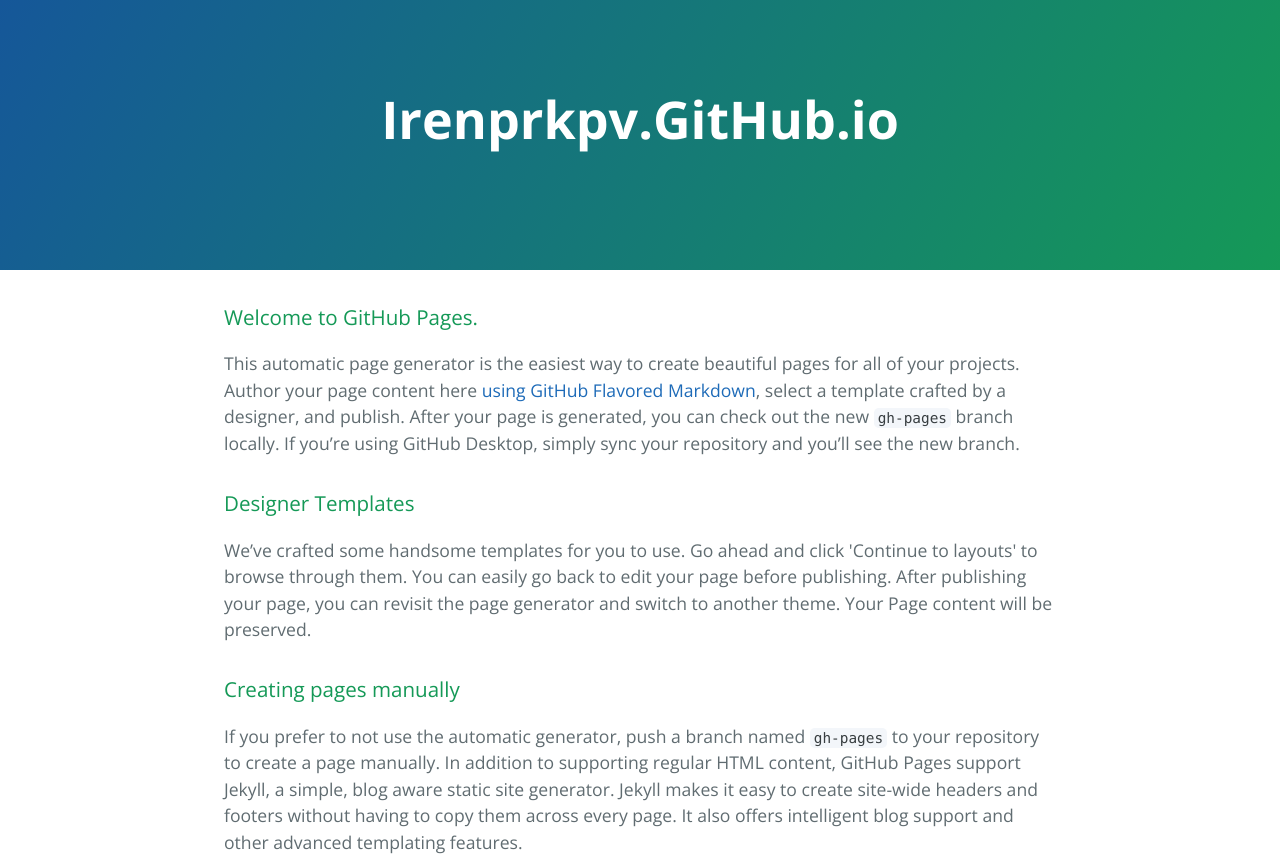
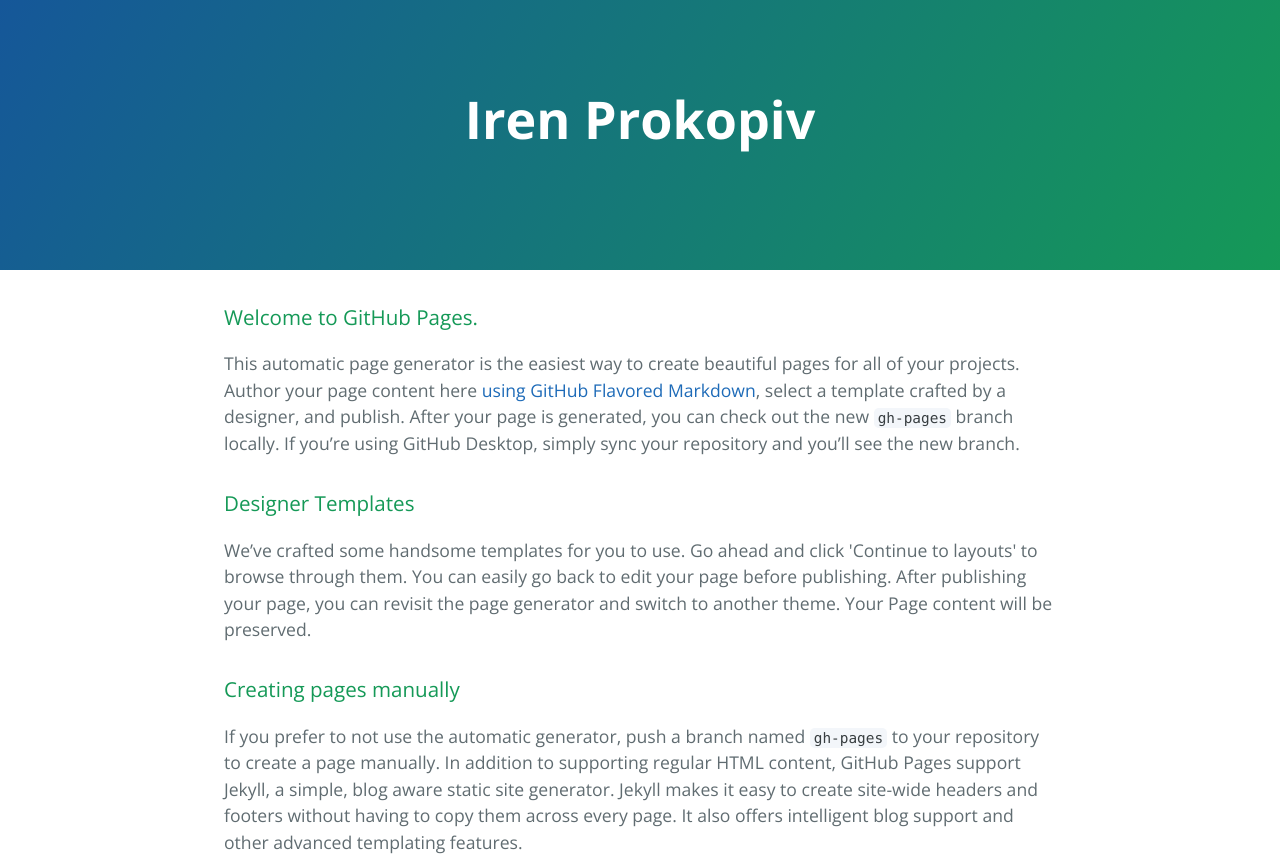
Before and after one commit to irenprkpv/irenprkpv.github.io, a plain HTML site: page index.html in a window 1280 px wide. Shown: the top 858 px of the page. Drawn offline with nearby package versions, Linux system fonts and the light colour scheme.

Commit message:
change title

```diff
--- a/index.html
+++ b/index.html
@@ -2,7 +2,7 @@
 <html lang="en-us">
   <head>
     <meta charset="UTF-8">
-    <title>Irenprkpv.GitHub.io by irenprkpv</title>
+    <title>Iren Prokopiv by irenprkpv</title>
     <meta name="viewport" content="width=device-width, initial-scale=1">
     <link rel="stylesheet" type="text/css" href="stylesheets/normalize.css" media="screen">
     <link href='https://fonts.googleapis.com/css?family=Open+Sans:400,700' rel='stylesheet' type='text/css'>
@@ -11,7 +11,7 @@
   </head>
   <body>
     <section class="page-header">
-      <h1 class="project-name">Irenprkpv.GitHub.io</h1>
+      <h1 class="project-name">Iren Prokopiv</h1>
       <h2 class="project-tagline"></h2>
     </section>
 
```
